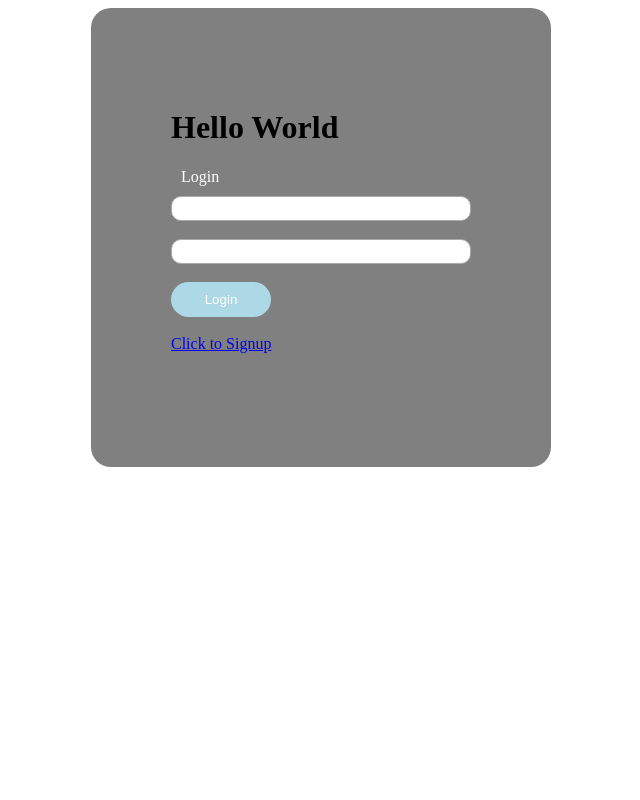
After one commit to Bulonzantumwa/php, a PHP site: page /login.php in a window 1280 px wide. The commit adds this page. Shown: the whole page, without its empty margins (319-959 px from the left). Run offline with PHP 8.4, Linux system fonts and the light colour scheme.

Commit message:
Login updates

```diff
--- /dev/null
+++ b/login.php
@@ -0,0 +1,47 @@
+<?php
+
+?>
+
+<html>
+    <head>
+        <title>Login</title>
+    </head>
+    <body>
+        <style type="text/css">
+            #text{
+                height: 25px;
+                border-radius: 10px;
+                padding: 4px;
+                border: solid thin #aaa;
+                width: 100%;
+            }
+            #button{
+                padding: 10px;
+                width: 100px;
+                color:white;
+                border-radius: 20px;
+                background-color: lightblue;
+                border:none;
+
+            }
+            #box{
+               background-color: grey;
+               margin:auto;
+               width: 300px;
+               border-radius: 20px;
+               padding: 80px;
+               padding-left: 80px;
+            }
+        </style>
+        <div id="box">
+            <form method="post">
+                <h1>Hello World</h1>
+                <div style="font: size 100px; margin: 10px; color:white">Login</div>
+                <input id="text" type="text" name="user_name"> <br><br>
+                <input id="text" type="password" name="password"><br><br>
+                <input id="button" type="Submit" value="Login"><br><br>
+                <a href="signup.php">Click to Signup</a><br><br>
+            </form>
+        </div>
+    </body>
+</html>
```
Also changed, not shown: connection.php (added, +15 -0 lines), index.php (+9 -4 lines), signup.php (added, +47 -0 lines), functions.php (added), logout.php (added).
